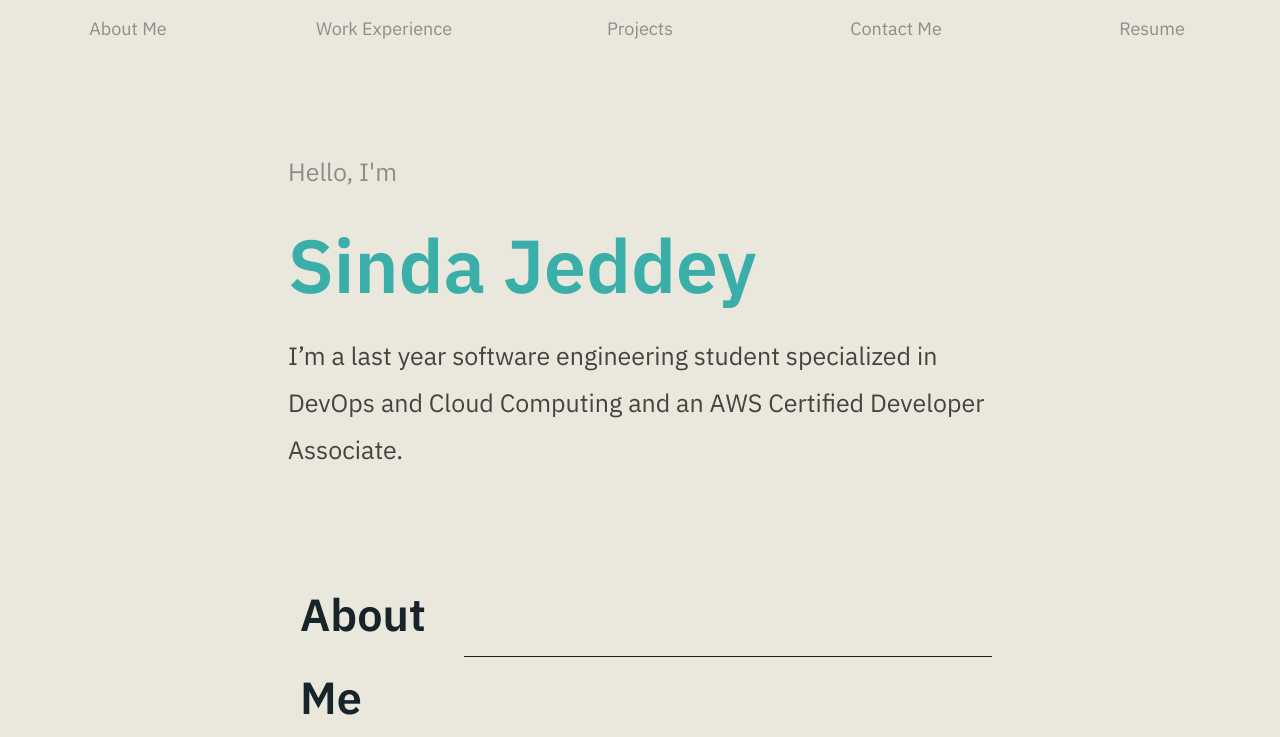
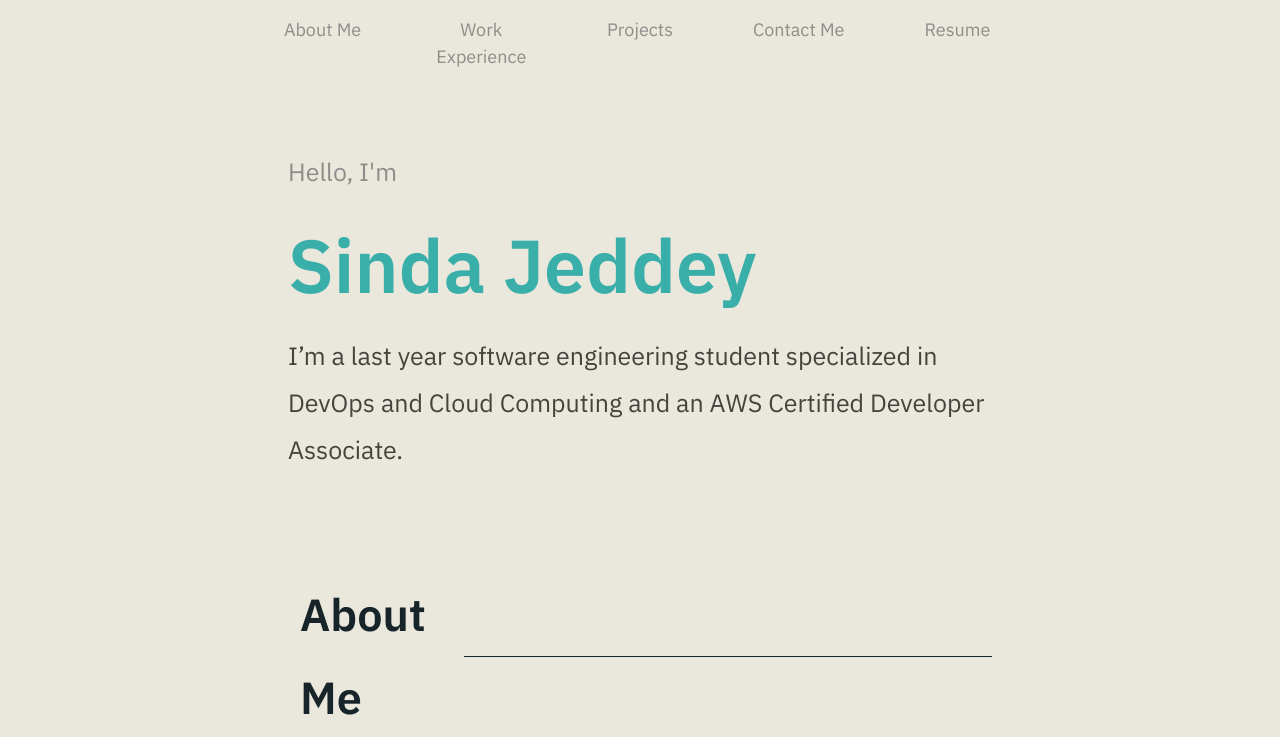
Before and after one commit to SindaJaddey/My-Portfolio, a React (Create React App) app: page / in a window 1280 px wide. Shown: the top 737 px of the page. Built offline with nearby package versions, Linux system fonts and the light colour scheme.

Commit message:
Refactoring navbar

```diff
--- a/src/navbar/navbar.css
+++ b/src/navbar/navbar.css
@@ -20,8 +20,7 @@
     color: #E5E5E5;
 }
 
-
-.navbar {
-    height: 7%;
-    /*border: 1px solid white;*/
+.navBar {
+    background: #eae7dc;
+    width: 62%;
 }
--- a/src/navbar/navbar.js
+++ b/src/navbar/navbar.js
@@ -1,17 +1,18 @@
 import React from "react";
-import "./navbar.css"
+import "./navbar.css";
+
 const NavBar = () => {
     //button on click function to redirect to pdf
     return(
         <>
-            <div className="container mt-3">
-                <nav className="navbar fixed-top">
-                    <div className={"col"}><a href="#about-me" className="navbar-element">About Me</a></div>
-                    <div className={"col"}><a href="#work-experience" className="navbar-element">Work Experience</a> </div>
-                    <div className={"col"}><a href="#projects" className="navbar-element">Projects</a></div>
-                    <div className={"col"}><a href="#contact-me" className="navbar-element">Contact Me</a></div>
-                    <div className={"col"}><a href="#contact-me" className="navbar-element">Resume</a></div>
-                </nav>
+            <div className="container mx-5">
+                <div className="row navBar fixed-top mx-auto py-3">
+                        <div className={"col"}><a href="#about-me" className="navbar-element">About Me</a></div>
+                        <div className={"col"}><a href="#work-experience" className="navbar-element">Work Experience</a> </div>
+                        <div className={"col"}><a href="#projects" className="navbar-element">Projects</a></div>
+                        <div className={"col"}><a href="#contact-me" className="navbar-element">Contact Me</a></div>
+                        <div className={"col"}><a href="#contact-me" className="navbar-element">Resume</a></div>
+                </div>
             </div>
         </>
     )
```
